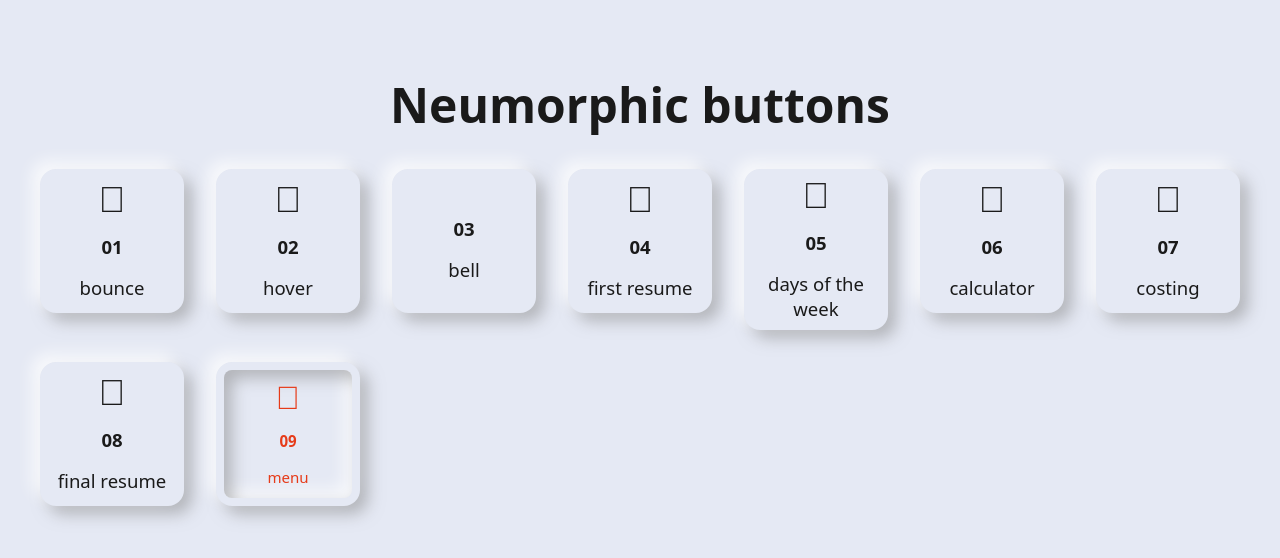
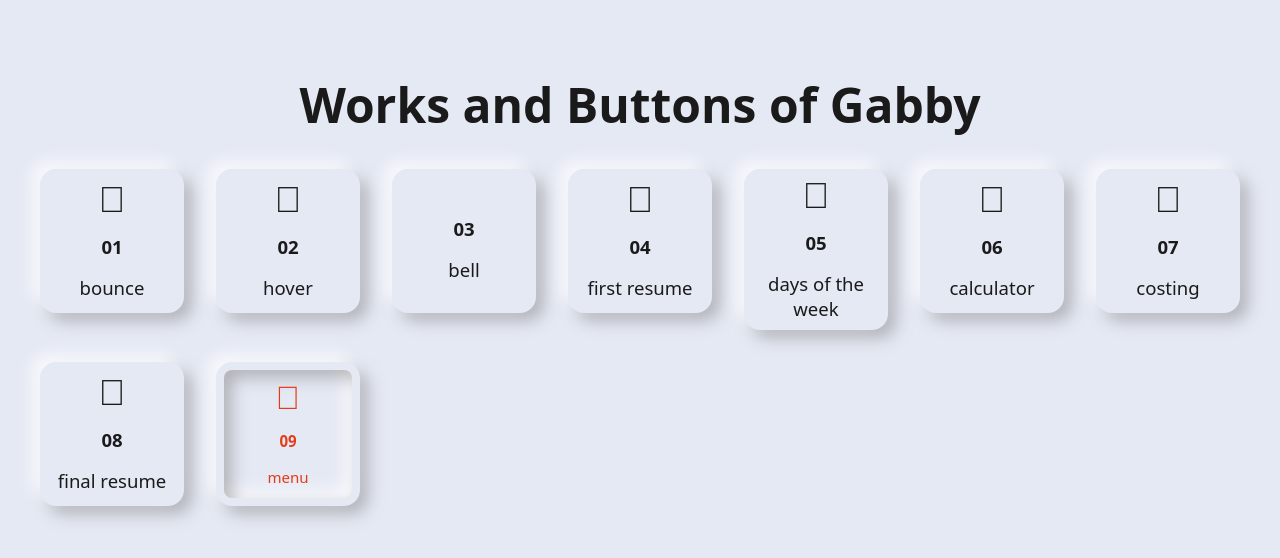
Before and after one commit to 3015avenues/LandingPage-AWD-FEUTECH, a plain HTML site: page index.html in a window 1280 px wide. Drawn offline with Linux system fonts and the light colour scheme.

Commit message:
Update index.html

```diff
--- a/index.html
+++ b/index.html
@@ -7,7 +7,7 @@
     <title>Javier Landing Page</title>
 </head>
 <body>
-    <h1>Neumorphic buttons</h1>
+    <h1>Works and Buttons of Gabby</h1>
         <div class="buttons">
         <button class="neumorphic" onclick="document.location='./01 bounce/index.html'">
             <i class="fa-light fa-fire"></i>
```
